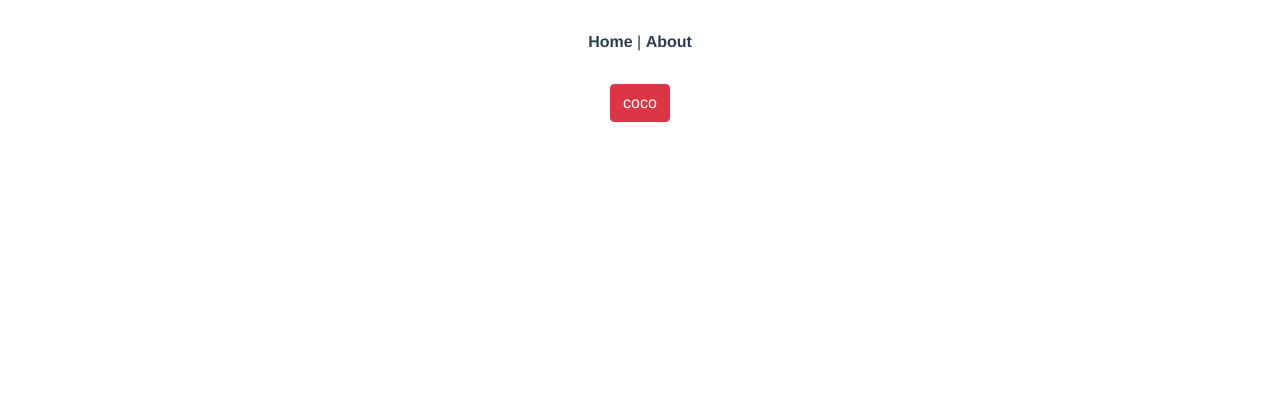
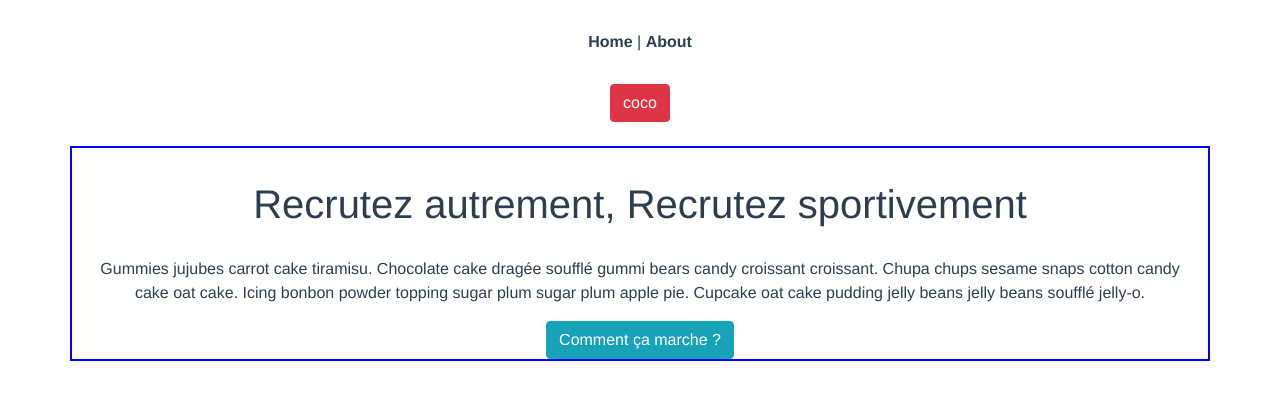
Before and after one commit to chmullerweb/beyond, a Vue app in the folder beyond_rh/: page /landing in a window 1280 px wide. Shown: the top 400 px of the page. Built offline with nearby package versions, Linux system fonts and the light colour scheme.

Commit message:
Création CardTitle

```diff
--- a/beyond_rh/src/components/CardTitle.vue
+++ b/beyond_rh/src/components/CardTitle.vue
@@ -0,0 +1,36 @@
+<template>
+    <div class="cardTitle container">
+        <div class="row justify-content-md-center">
+            <div class="col">
+            <h1 class="claim">Recrutez autrement, Recrutez sportivement</h1>
+            <p>Gummies jujubes carrot cake tiramisu. Chocolate cake dragée soufflé gummi bears candy croissant croissant. Chupa chups sesame snaps cotton candy cake oat cake. Icing bonbon powder topping sugar plum sugar plum apple pie. Cupcake oat cake pudding jelly beans jelly beans soufflé jelly-o. </p>
+            <Bouton></Bouton>
+            <button class="btn btn-info">Comment ça marche ?</button>
+            </div>
+        </div>
+    </div>
+</template>
+
+<script>
+import Bouton from './Bouton.vue';
+
+export default {
+  name: 'CardTitle',
+  components: {Bouton},
+
+};
+</script>
+
+<style>
+
+.cardTitle{
+    border: 2px blue solid;
+    margin: 1.5rem auto;
+}
+
+.claim{
+    padding: 2rem 0rem 1.3rem 0rem;
+}
+
+
+</style>
--- a/beyond_rh/src/pages/landing.vue
+++ b/beyond_rh/src/pages/landing.vue
@@ -0,0 +1,47 @@
+<template>
+    <div class="">
+    <CardTitle/>
+    </div>
+</template>
+
+<script>
+import CardTitle from "../components/CardTitle";
+
+
+export default {
+  name: 'Landing',
+  components: {CardTitle},
+//   data() {
+//     return {
+//       users: membres,
+//     }
+//   },
+//   props: {
+//         identifiantClient: Number,
+//         nom: {
+//             type: String,
+//             default: ""
+//         },
+//         prenom: {
+//             type: String,
+//             default: ""
+//         },
+//         adresse: String,
+//         email: {
+//             type: String,
+//             default: ""
+//         }
+//   },
+//   computed: {
+//       fullName() { return this.firstname + this.lastname }
+//   },
+//   methods: {
+//       showExo1() {
+//           this.$router.push({path: `/exo-1`})
+//       },
+//       showAnne() {
+//           this.$router.push({path: `/users/3`})
+//       },
+//   },
+};
+</script>
```
